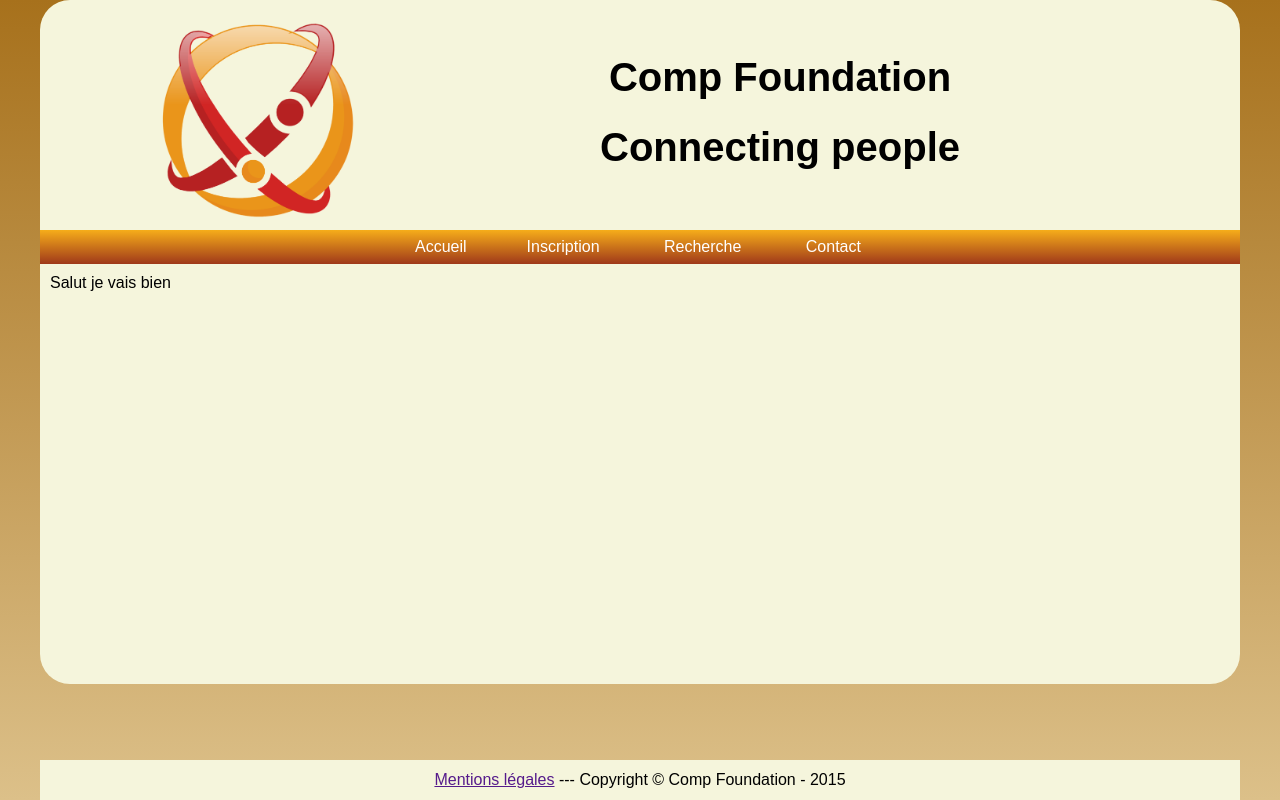
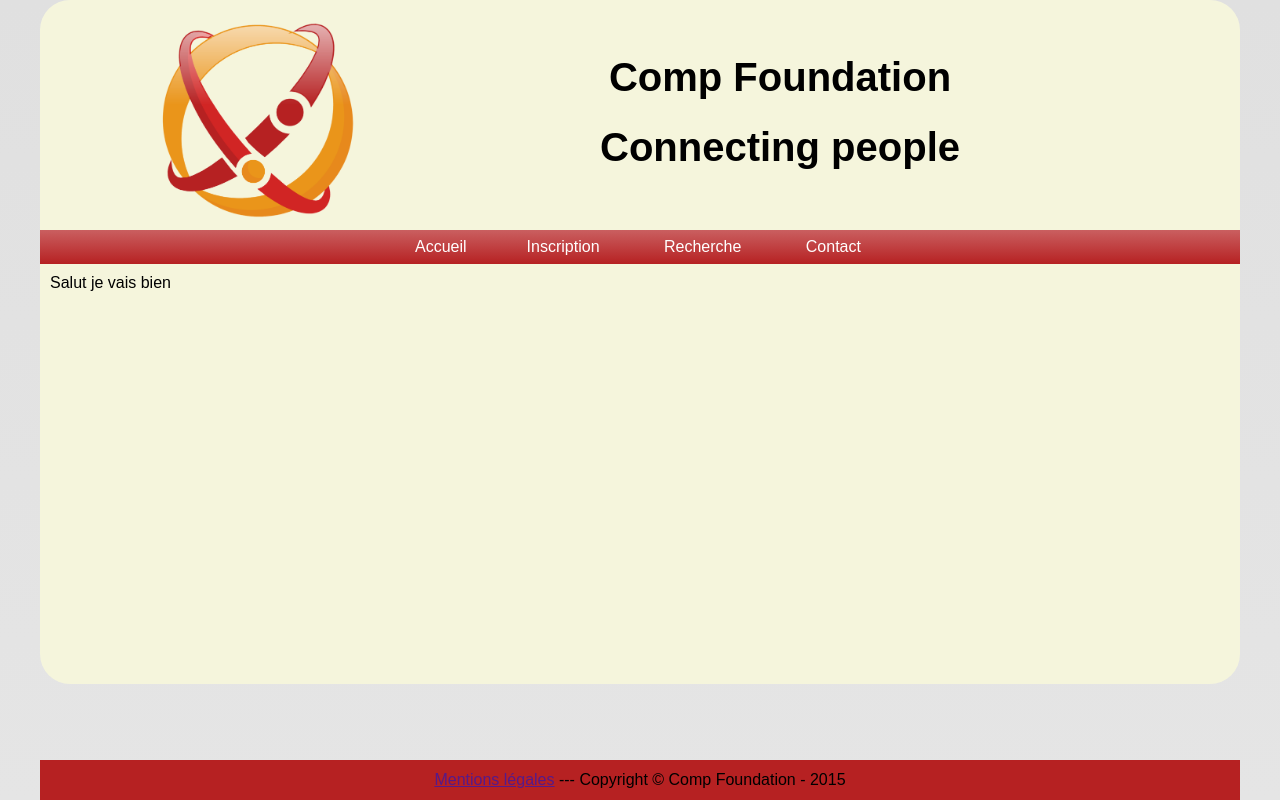
Before and after one commit to MarineLH/PROJET_PHP_RSRM, a PHP site: page /index.php in a window 1280 px wide. Run offline with PHP 8.4, Linux system fonts and the light colour scheme.

Commit message:
new global.css

```diff
--- a/projetphpmysql/css/global.css
+++ b/projetphpmysql/css/global.css
@@ -2,8 +2,8 @@ html, body{
     max-width: 1200px;
     margin: auto;
     padding: 0;
-    background-image:-webkit-linear-gradient(top, #a7711c 0%, #DCC089 100%);
-    background-image:linear-gradient(to bottom, #a7711c 0%, #DCC089 100%);
+    background-image:-webkit-linear-gradient(top, #e0e0e0 0%, #e5e5e5 100%);
+    background-image:linear-gradient(to bottom, #e0e0e0 0%, #e5e5e5 100%);
     height: 100%;
     background-attachment: fixed;
     background-repeat: no-repeat;
@@ -60,18 +60,18 @@ html, body{
 }
 /* background des liens menus */
 #menu, #menu li{
-    background-color: #F6AD1A;
-    background-image:-webkit-linear-gradient(top, #F6AD1A 0%, #9F391A 100%);
-    background-image:linear-gradient(to bottom, #F6AD1A 0%, #9F391A 100%);
+    background-color: #6f2424;
+    background-image:-webkit-linear-gradient(top, #CA5F60 0%, #B62122 100%);
+    background-image:linear-gradient(to bottom, #CA5F60 0%, #B62122 100%);
 }
 /* background des liens sous menus */
 #menu li li{
-    background:#9F391A;
+    background:#CA5F60;
 }
 
 /* background des liens menus et sous menus au survol */
 #menu li:hover, #menu li li:hover{
-    background:#F6AD1A;
+    background:#d44c0f;
 }
 /* les a href */
 #menu a{
@@ -107,6 +107,6 @@ html, body{
     height: 40px;
 }
 .footer{
-    background-color: #f5f5dc;
+    background-color: #B62122;
     text-align: center;
 }
```
